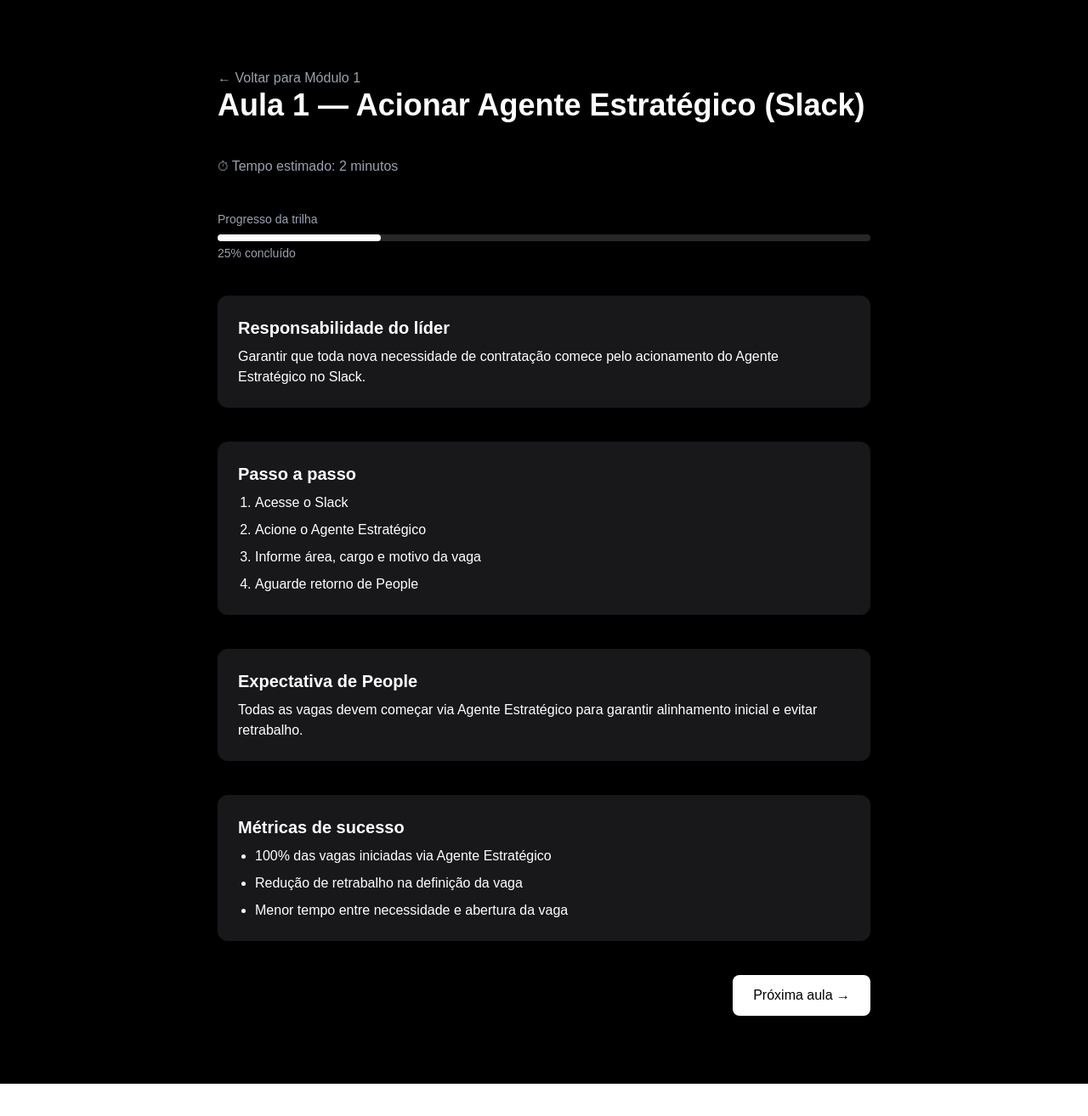
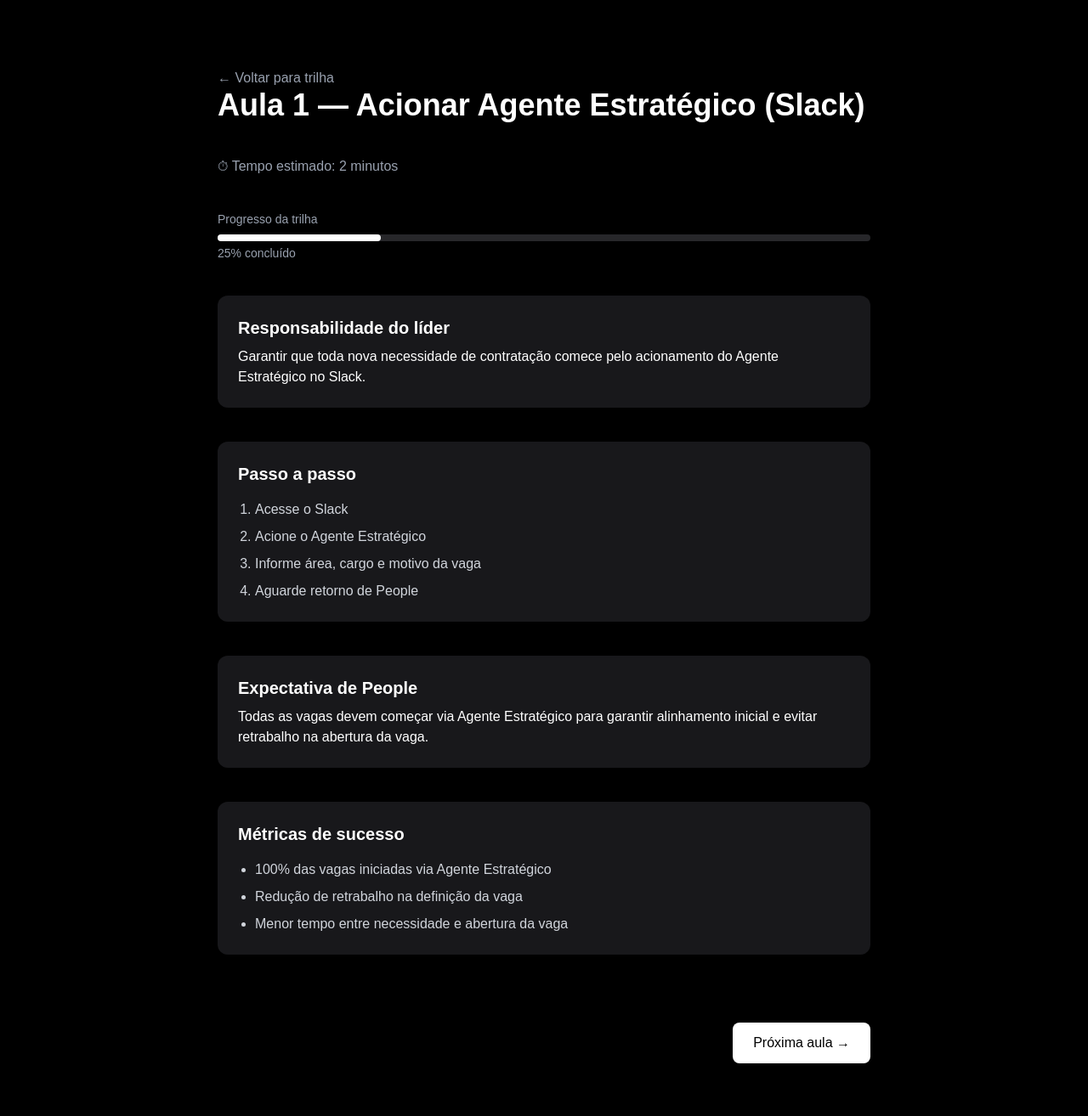
Before and after one commit to amandafrann/programa-lider-hero, a Next.js app: page /modulo-1/aula-1 in a window 1280 px wide. Shown: the top 1314 px of the page at 85% size. Before the commit the page ends 1276 px from the top, so only its background shows below. Built offline with nearby package versions, Linux system fonts and the light colour scheme.

Commit message:
ajuste botão voltar modulo

```diff
--- a/app/modulo-1/aula-1/page.tsx
+++ b/app/modulo-1/aula-1/page.tsx
@@ -3,15 +3,17 @@ import Link from "next/link";
 export default function Aula1() {
   return (
     <main className="min-h-screen bg-black text-white flex justify-center py-20">
-      <div className="max-w-3xl space-y-10">
+      <div className="max-w-3xl w-full space-y-10">
 
+        {/* Navegação */}
         <Link
-          href="/modulo-1"
+          href="/jornada/rs"
           className="text-gray-400 hover:text-white"
         >
-          ← Voltar para Módulo 1
+          ← Voltar para trilha
         </Link>
 
+        {/* Título */}
         <h1 className="text-4xl font-bold">
           Aula 1 — Acionar Agente Estratégico (Slack)
         </h1>
@@ -21,7 +23,6 @@ export default function Aula1() {
         </p>
 
         {/* Progresso da trilha */}
-
         <div>
           <p className="text-sm text-gray-400 mb-2">
             Progresso da trilha
@@ -36,22 +37,25 @@ export default function Aula1() {
           </p>
         </div>
 
+        {/* Responsabilidade */}
         <div className="bg-zinc-900 p-6 rounded-xl">
           <h2 className="text-xl font-semibold mb-2">
             Responsabilidade do líder
           </h2>
+
           <p>
             Garantir que toda nova necessidade de contratação comece pelo
             acionamento do Agente Estratégico no Slack.
           </p>
         </div>
 
+        {/* Passo a passo */}
         <div className="bg-zinc-900 p-6 rounded-xl">
-          <h2 className="text-xl font-semibold mb-2">
+          <h2 className="text-xl font-semibold mb-4">
             Passo a passo
           </h2>
 
-          <ol className="list-decimal ml-5 space-y-2">
+          <ol className="list-decimal ml-5 space-y-2 text-gray-300">
             <li>Acesse o Slack</li>
             <li>Acione o Agente Estratégico</li>
             <li>Informe área, cargo e motivo da vaga</li>
@@ -59,32 +63,36 @@ export default function Aula1() {
           </ol>
         </div>
 
+        {/* Expectativa */}
         <div className="bg-zinc-900 p-6 rounded-xl">
           <h2 className="text-xl font-semibold mb-2">
             Expectativa de People
           </h2>
+
           <p>
             Todas as vagas devem começar via Agente Estratégico para garantir
-            alinhamento inicial e evitar retrabalho.
+            alinhamento inicial e evitar retrabalho na abertura da vaga.
           </p>
         </div>
 
+        {/* Métricas */}
         <div className="bg-zinc-900 p-6 rounded-xl">
-          <h2 className="text-xl font-semibold mb-2">
+          <h2 className="text-xl font-semibold mb-4">
             Métricas de sucesso
           </h2>
 
-          <ul className="list-disc ml-5 space-y-2">
+          <ul className="list-disc ml-5 space-y-2 text-gray-300">
             <li>100% das vagas iniciadas via Agente Estratégico</li>
             <li>Redução de retrabalho na definição da vaga</li>
             <li>Menor tempo entre necessidade e abertura da vaga</li>
           </ul>
         </div>
 
-        <div className="flex justify-end">
+        {/* Navegação entre aulas */}
+        <div className="flex justify-end pt-10">
           <Link
             href="/modulo-1/aula-2"
-            className="bg-white text-black px-6 py-3 rounded-lg hover:bg-gray-200"
+            className="bg-white text-black px-6 py-3 rounded-lg hover:bg-gray-200 transition"
           >
             Próxima aula →
           </Link>
```
